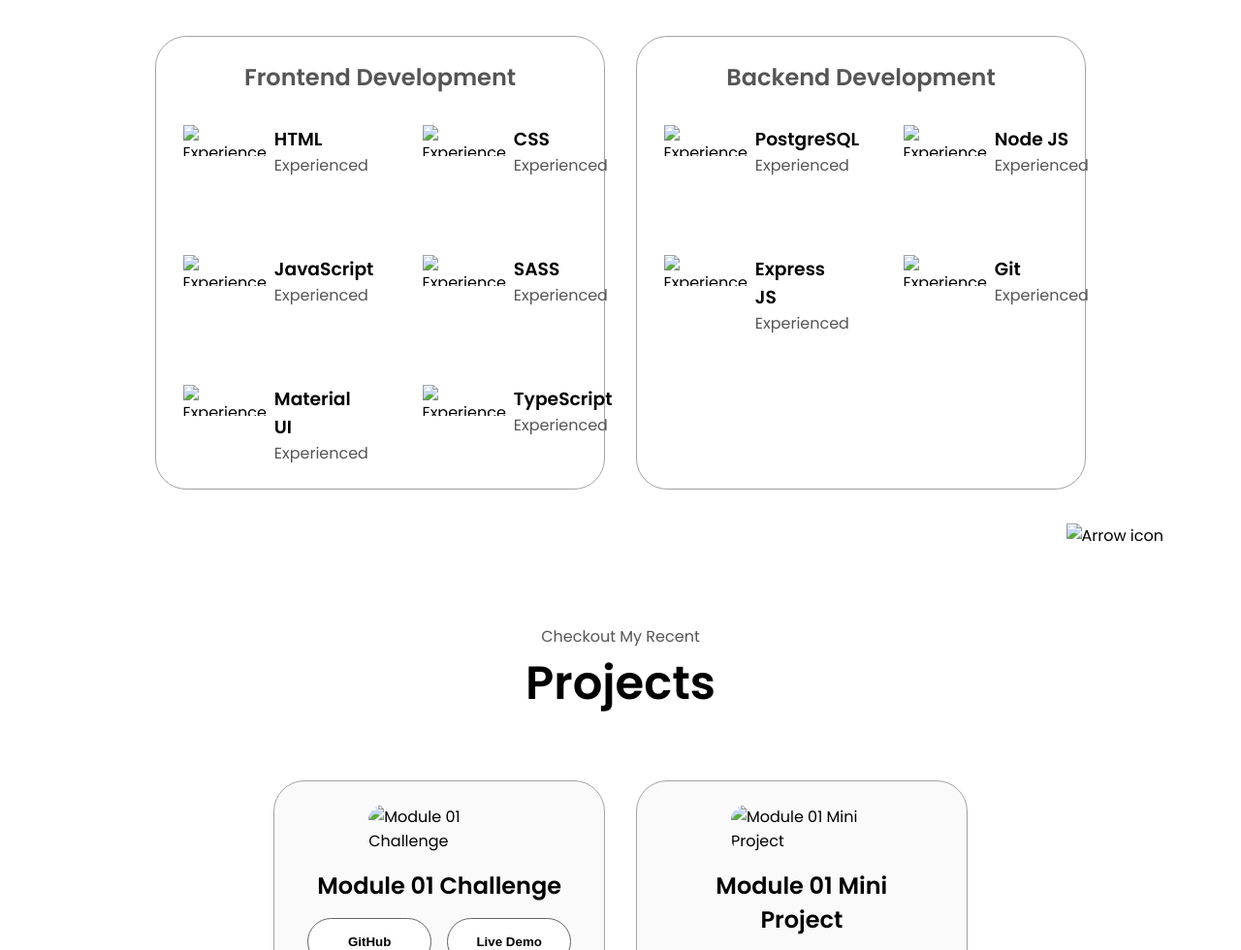
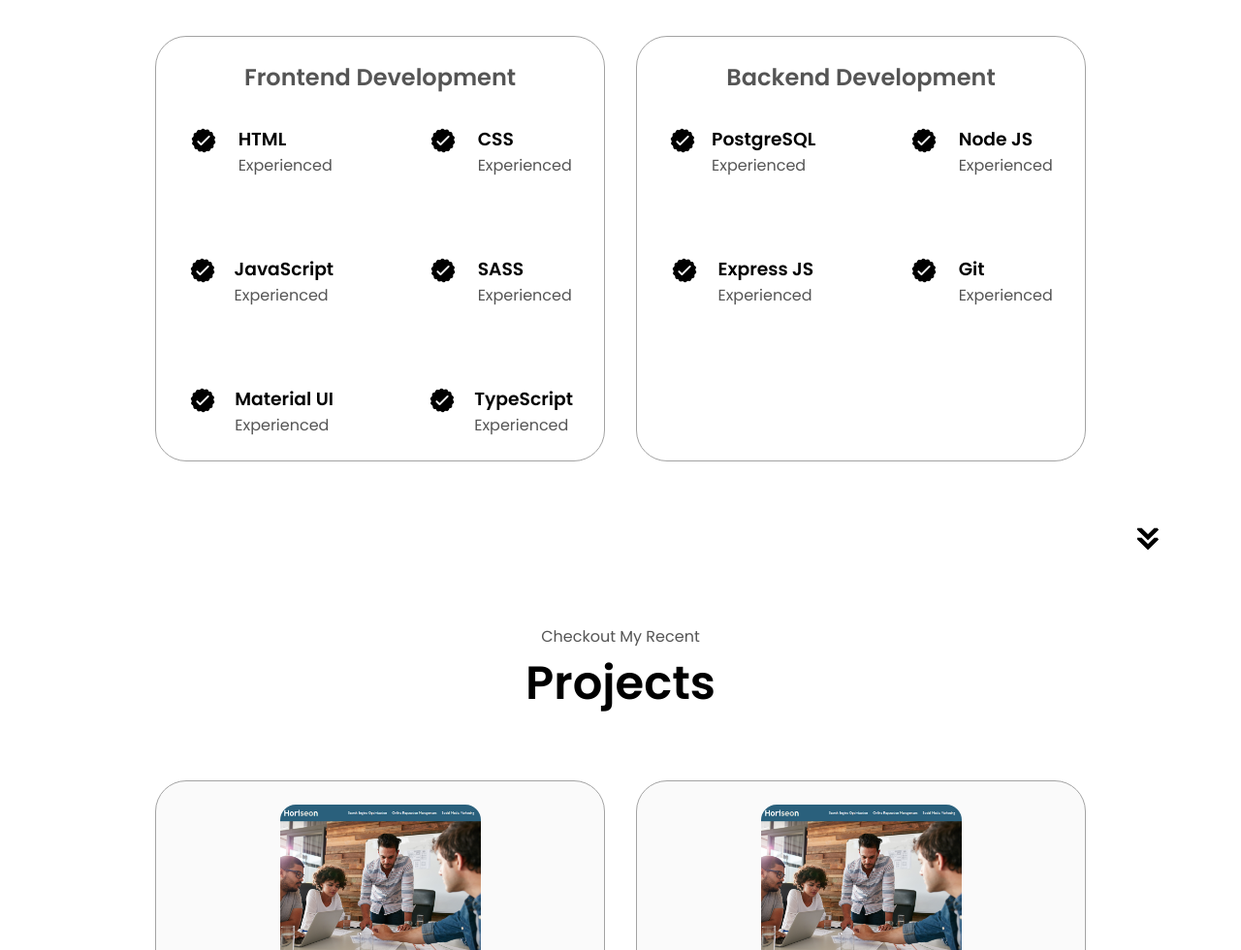
Before and after one commit to BadrulBorhanudin/my-first-portfolio, a plain HTML site: page index.html in a window 1280 px wide. Shown: the part 1820-2800 px from the top of the page at 97% size. Drawn offline with Linux system fonts and the light colour scheme.

Commit message:
Updated links in html

```diff
--- a/index.html
+++ b/index.html
@@ -4,7 +4,7 @@
     <meta charset="UTF-8">
     <meta name="viewport" content="width=device-width, initial-scale=1.0">
     <title>My Portfolio</title>
-    <link rel="icon" type="image/x-icon" href="./assets/favicon.ico">
+    <link rel="icon" type="image/x-icon" href="./assets/images/favicon.ico">
     <link rel="stylesheet" href="https://fonts.googleapis.com/css2?family=Poppins:wght@300;400;500;600&display=swap">
     <link rel="stylesheet" href="./assets/css/style.css">
     <link rel="stylesheet" href="./assets/css/mediaqueries.css">
@@ -39,7 +39,7 @@
     </nav>
     <section id="profile">
       <div class="section__pic-container">
-        <img src="./assets/profile-pic.png" alt="Badrul Borhanudin profile picture">
+        <img src="./assets/images/profile-pic.png" alt="Badrul Borhanudin profile picture">
       </div>
       <div class="section__text">
         <p class="section__text__p1">Hello, I'm</p>
@@ -50,8 +50,8 @@
           <button class="btn btn-color" onclick="location.href='./#contact'">Contact Info</button>
         </div>
         <div id="socials-container">
-          <img src="./assets/linkedin.png" alt="My LinkedIn Profile" class="icon" onclick="location.href='https://linkedin.com/'"/>
-          <img src="./assets/github.png" alt="My GitHub Profile" class="icon" onclick="location.href='https://github.com/badrulborhanudin/'"/>
+          <img src="./assets/images/linkedin.png" alt="My LinkedIn Profile" class="icon" onclick="location.href='https://linkedin.com/'"/>
+          <img src="./assets/images/github.png" alt="My GitHub Profile" class="icon" onclick="location.href='https://github.com/badrulborhanudin/'"/>
         </div>
       </div>
     </section>
@@ -62,12 +62,12 @@
         <div class="about-details-container">
           <div class="about-containers">
             <div class="details-container">
-              <img src="./assets/experience.png" alt="Experience Icon" class="icon" />
+              <img src="./assets/images/experience.png" alt="Experience Icon" class="icon" />
               <h3>Experience</h3>
               <p>6 months Coding Bootcamp Programme <br/> Full-Stack Development</p>
             </div>
             <div class="details-container">
-              <img src="./assets/education.png" alt="Education Icon" class="icon" />
+              <img src="./assets/images/education.png" alt="Education Icon" class="icon" />
               <h3>Education</h3>
               <p>Certificate III in IT <br/> TAFE SA</p>
             </div>
@@ -77,7 +77,7 @@
           </div>
         </div>
       </div>
-      <img src="./assets/arrow.png" alt="Arrow icon" class="icon arrow" onclick="location.href='./#experience'"/>
+      <img src="./assets/images/arrow.png" alt="Arrow icon" class="icon arrow" onclick="location.href='./#experience'"/>
     </section>
     <section id="experience">
       <p class="section__text__p1">Explore My</p>
@@ -88,42 +88,42 @@
             <h2 class="experience-sub-title">Frontend Development</h2>
             <div class="article-container">
               <article>
-                <img src="./assets/checkmark.png" alt="Experience icon" class="icon"/>
+                <img src="./assets/images/checkmark.png" alt="Experience icon" class="icon"/>
                 <div>
                   <h3>HTML</h3>
                   <p>Experienced</p>
                 </div>
               </article>
               <article>
-                <img src="./assets/checkmark.png" alt="Experience icon" class="icon"/>
+                <img src="./assets/images/checkmark.png" alt="Experience icon" class="icon"/>
                 <div>
                   <h3>CSS</h3>
                   <p>Experienced</p>
                 </div>
               </article>
               <article>
-                <img src="./assets/checkmark.png" alt="Experience icon" class="icon"/>
+                <img src="./assets/images/checkmark.png" alt="Experience icon" class="icon"/>
                 <div>
                   <h3>JavaScript</h3>
                   <p>Experienced</p>
                 </div>
               </article>
               <article>
-                <img src="./assets/checkmark.png" alt="Experience icon" class="icon"/>
+                <img src="./assets/images/checkmark.png" alt="Experience icon" class="icon"/>
                 <div>
                   <h3>SASS</h3>
                   <p>Experienced</p>
                 </div>
               </article>
               <article>
-                <img src="./assets/checkmark.png" alt="Experience icon" class="icon"/>
+                <img src="./assets/images/checkmark.png" alt="Experience icon" class="icon"/>
                 <div>
                   <h3>Material UI</h3>
                   <p>Experienced</p>
                 </div>
               </article>
               <article>
-                <img src="./assets/checkmark.png" alt="Experience icon" class="icon"/>
+                <img src="./assets/images/checkmark.png" alt="Experience icon" class="icon"/>
                 <div>
                   <h3>TypeScript</h3>
                   <p>Experienced</p>
@@ -135,28 +135,28 @@
             <h2 class="experience-sub-title">Backend Development</h2>
             <div class="article-container">
               <article>
-                <img src="./assets/checkmark.png" alt="Experience icon" class="icon"/>
+                <img src="./assets/images/checkmark.png" alt="Experience icon" class="icon"/>
                 <div>
                   <h3>PostgreSQL</h3>
                   <p>Experienced</p>
                 </div>
               </article>
               <article>
-                <img src="./assets/checkmark.png" alt="Experience icon" class="icon"/>
+                <img src="./assets/images/checkmark.png" alt="Experience icon" class="icon"/>
                 <div>
                   <h3>Node JS</h3>
                   <p>Experienced</p>
                 </div>
               </article>
               <article>
-                <img src="./assets/checkmark.png" alt="Experience icon" class="icon"/>
+                <img src="./assets/images/checkmark.png" alt="Experience icon" class="icon"/>
                 <div>
                   <h3>Express JS</h3>
                   <p>Experienced</p>
                 </div>
               </article>
               <article>
-                <img src="./assets/checkmark.png" alt="Experience icon" class="icon"/>
+                <img src="./assets/images/checkmark.png" alt="Experience icon" class="icon"/>
                 <div>
                   <h3>Git</h3>
                   <p>Experienced</p>
@@ -166,7 +166,7 @@
           </div>
         </div>
       </div>
-      <img src="./assets/arrow.png" alt="Arrow icon" class="icon arrow" onclick="location.href='./#projects'"/>
+      <img src="./assets/images/arrow.png" alt="Arrow icon" class="icon arrow" onclick="location.href='./#projects'"/>
     </section>
     <section id="projects">
       <p class="section__text__p1">Checkout My Recent</p>
@@ -175,7 +175,7 @@
         <div class="about-containers">
           <div class="details-container color-container">
             <div class="article-container">
-              <img src="./assets/project-1.png" alt="Module 01 Challenge" class="project-img"/>
+              <img src="./assets/images/project-1.png" alt="Module 01 Challenge" class="project-img"/>
             </div>
             <h2 class="experience-sub-title project-title">Module 01 Challenge</h2>
             <div class="btn-container">
@@ -187,7 +187,7 @@
           </div>
         <div class="details-container color-container">
           <div class="article-container">
-          <img src="./assets/project-1.png" alt="Module 01 Mini Project" class="project-img"/>
+          <img src="./assets/images/project-1.png" alt="Module 01 Mini Project" class="project-img"/>
           </div>
           <h2 class="experience-sub-title project-title">Module 01 Mini Project</h2>
         <div class="btn-container">
@@ -197,18 +197,18 @@
           </button>
         </div>
       </div>
-      <img src="./assets/arrow.png" alt="Arrow icon" class="icon arrow" onclick="location.href='./#contact'"/>
+      <img src="./assets/images/arrow.png" alt="Arrow icon" class="icon arrow" onclick="location.href='./#contact'"/>
     </section>
     <section id="contact">
       <p class="section__text__p1">Get in Touch</p>
       <h1 class="title">Contact Me</h1>
       <div class="contact-info-upper-container">
         <div class="contact-info-container">
-          <img src="./assets/email.png" alt="Email icon" class="icon email-icon"/>
+          <img src="./assets/images/email.png" alt="Email icon" class="icon email-icon"/>
           <p><a href="mailto:badrulborhanudin@gmail.com">badrulborhanudin@gmail.com</a></p>
         </div>
         <div class="contact-info-container">
-          <img src="./assets/linkedin.png" alt="LinkedIn icon" class="icon contact-icon"/>
+          <img src="./assets/images/linkedin.png" alt="LinkedIn icon" class="icon contact-icon"/>
           <p><a href="https://linkedin.com">LinkedIn</a></p>
         </div>
       </div>
```
